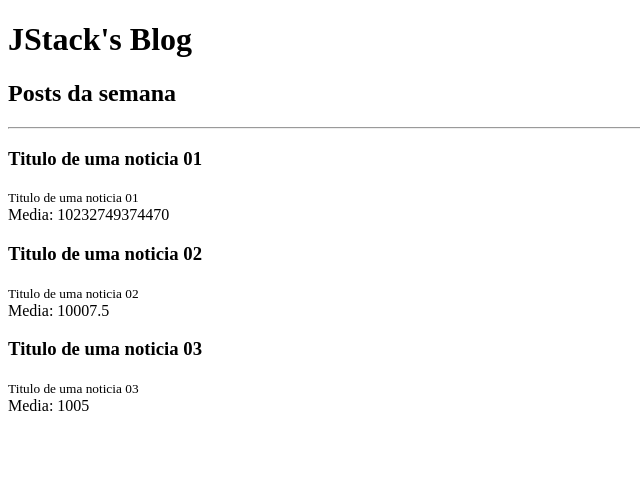
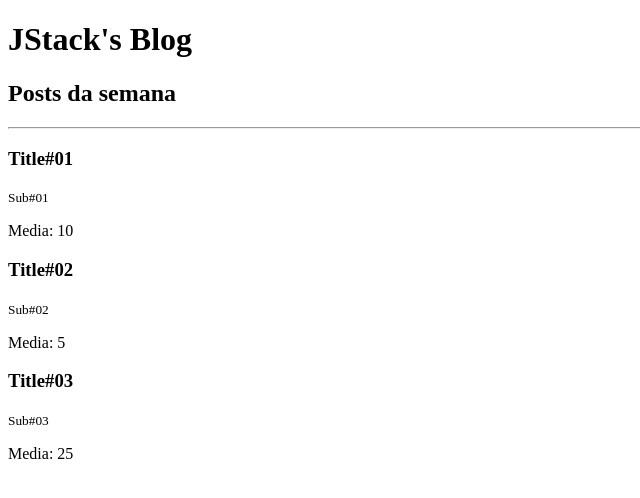
Before and after one commit to g3x-Guilherme/react-fundamentals, a React app: page / in a window 1280 px wide. Shown: the top 498 px of the page, without its empty margins (0-640 px from the left). Built offline with nearby package versions, Linux system fonts and the light colour scheme.

Commit message:
rederizing lists

```diff
--- a/src/App.js
+++ b/src/App.js
@@ -1,6 +1,13 @@
 import React from 'react';
 import { Post }  from './Post'
 import { Header } from './Header'
+
+const posts = [
+  { title: 'Title#01', subtitle: 'Sub#01', likes: 20 },
+  { title: 'Title#02', subtitle: 'Sub#02', likes: 10 },
+  { title: 'Title#03', subtitle: 'Sub#03', likes: 50 },
+];
+
 export function App() {
   return (
     <>
@@ -10,27 +17,16 @@ export function App() {
 
     <hr />
 
-    <Post
-    likes={20465498748940}
-    post={{
-     title: 'Titulo de uma noticia 01',
-     subtitle: 'Subtitulo de uma noticia 01'}}
-     />
-
-    <Post
-    likes={20015}
-    post={{
-      title: 'Titulo de uma noticia 02',
-      subtitle: 'Subtitulo de uma noticia 02'}}
-     />
-
-    <Post
-    likes={2010}
-    post={{
-      title: 'Titulo de uma noticia 03',
-      subtitle: 'Subtitulo de uma noticia 03'}}
-     />
-
+    {posts.map(post => (
+      <Post
+        key={post.title}
+        likes={ post.likes}
+        post={{
+          title: post.title,
+          subtitle: post.subtitle,
+        }}
+      />
+    ))}
     </>
   );
 }
--- a/src/Post.js
+++ b/src/Post.js
@@ -1,14 +1,14 @@
 import React  from "react";
 import PropTypes from 'prop-types';
 
-export function Post({post, likes}) {
+export function Post({ likes, post }) {
   return (
   <>
   <article>
-    <h3>{post.title}</h3>
-    <small>{post.title}</small>
+    <h3>{ post.title }</h3>
+    <small>{ post.subtitle }</small>
     <br />
-   Media: {likes / 2}
+    <p> Media: { likes / 2 } </p>
   </article>
   </>
   );
@@ -19,5 +19,5 @@ Post.propTypes = {
   Post: PropTypes.shape({
     title: PropTypes.string.isRequired,
     subtitle: PropTypes.string.isRequired,
-  }).isRequired,
+  }),
 };
```
